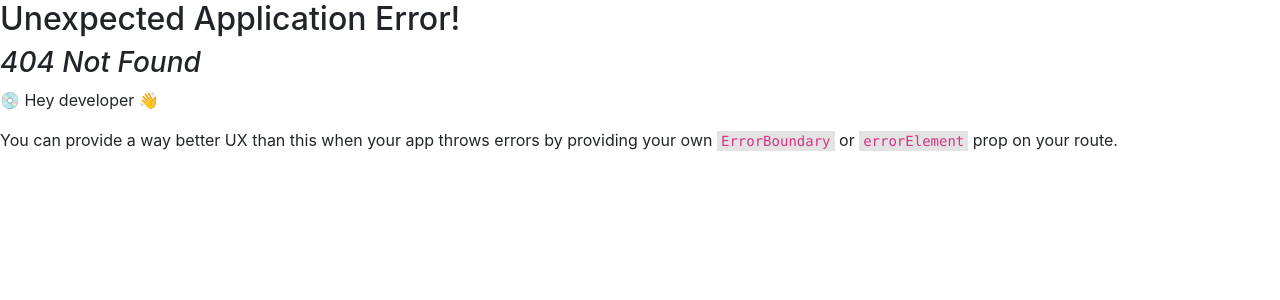
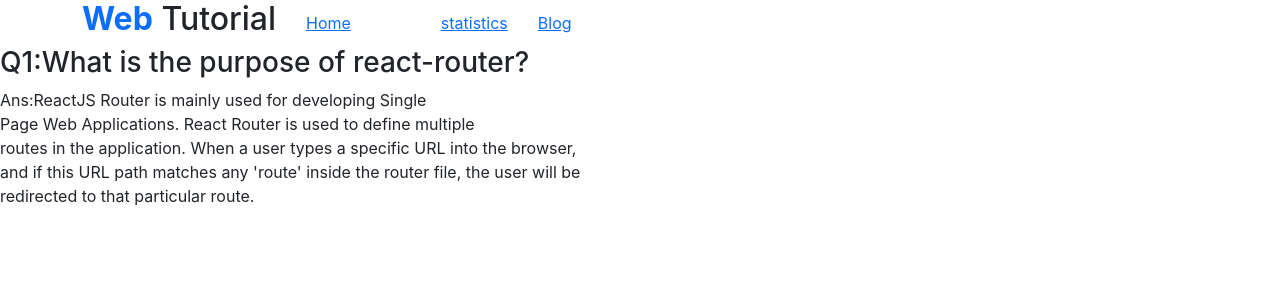
Before and after one commit to MhSolyman/web-course2, a React (Create React App) app: page /blog in a window 1280 px wide. Before the commit this address had no page. Shown: the top 300 px of the page. Built offline with nearby package versions, Linux system fonts and the light colour scheme.

Commit message:
add 1sr q

```diff
--- a/package.json
+++ b/package.json
@@ -13,6 +13,7 @@
     "react-dom": "^18.2.0",
     "react-router-dom": "^6.4.2",
     "react-scripts": "5.0.1",
+    "recharts": "^2.1.14",
     "web-vitals": "^2.1.4"
   },
   "scripts": {
--- a/src/App.js
+++ b/src/App.js
@@ -27,7 +27,7 @@ function App() {
         element:<Home></Home>
       },
       {
-        path:"/about",
+        path:"/blog",
         element:<About></About>
 
       },
@@ -42,6 +42,10 @@ function App() {
       }
     ]
     },
+    {
+      path:"*",
+      element:<div><h1>This is not route. Plese click header option: 404 not found</h1></div>
+    }
 
 
   ]);
--- a/src/components/About/About.js
+++ b/src/components/About/About.js
@@ -4,8 +4,12 @@ const About = () => {
 
     return (
         <div>
-            About
-
+            <h3>Q1:What is the purpose of react-router?</h3>
+<p>Ans:ReactJS Router is mainly used for developing Single <br />
+ Page Web Applications. React Router is used to define multiple <br />
+  routes in the application. When a user types a specific URL into the browser, <br />
+   and if this URL path matches any 'route' inside the router file, the user will be <br />
+    redirected to that particular route.</p>
         </div>
     );
 };
--- a/src/components/Header/Header.css
+++ b/src/components/Header/Header.css
@@ -1,5 +1,6 @@
 .gape{
     margin-left: 30px;
+
 }
 .display-flex{
    display: flex;
--- a/src/components/Header/Header.js
+++ b/src/components/Header/Header.js
@@ -7,15 +7,20 @@ import './Header.css'
 const Header = () => {
     return (
         <div className='container background' >
+
+
+
+
+
             <nav className='display-flex'>
                 <div className='display-flex'>
                     <h2><b className='text-primary'>Web</b> Tutorial</h2>
                     <Link to='/'>Home</Link>
                 </div>
-                <div className='justify-content-end' >
+                <div className='justify-content-end gape' >
 
-                    <Link to='/statistics'>statistics</Link>
-                    <Link to='/about'>About</Link>
+                    <Link className='gape' to='/statistics'>statistics</Link>
+                    <Link className='gape' to='/blog'>Blog</Link>
 
                 </div>
             </nav>
```
Also changed, not shown: 1 other file (tests, documents, lock files or other folders).
